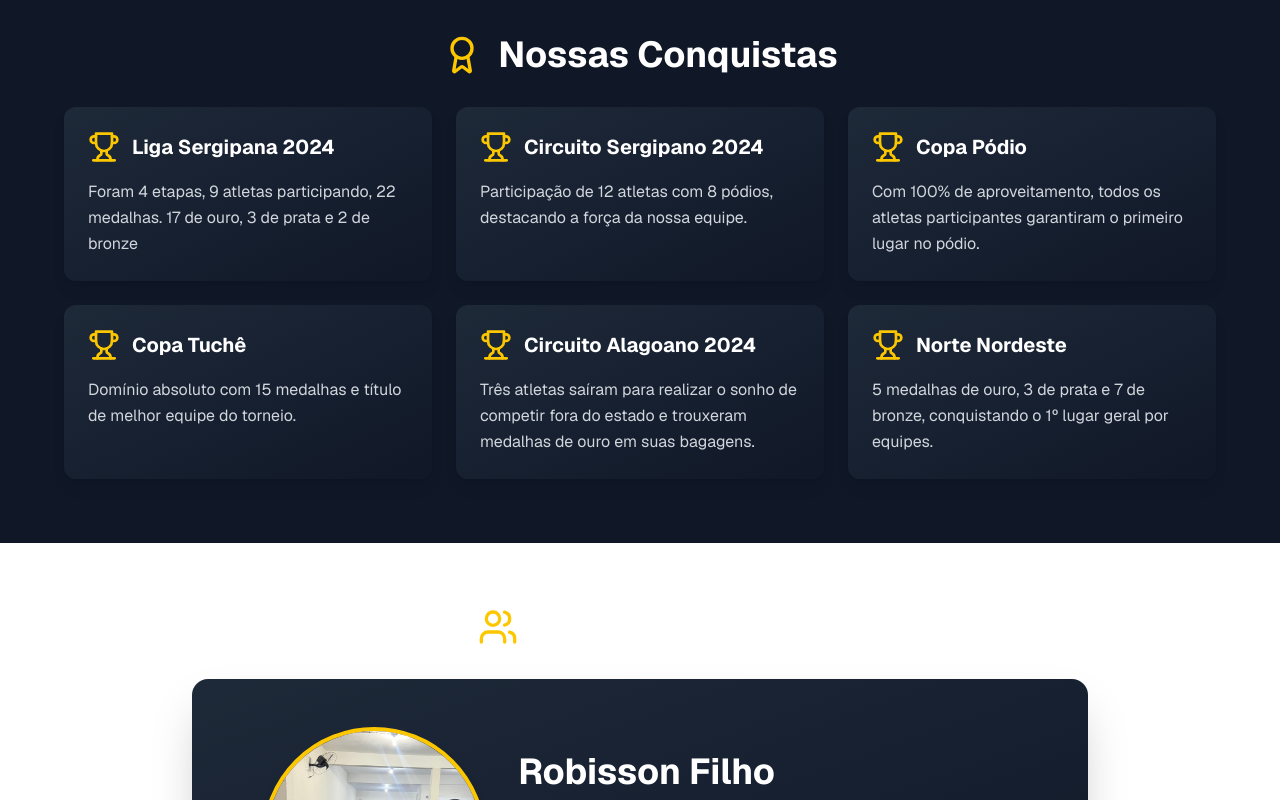
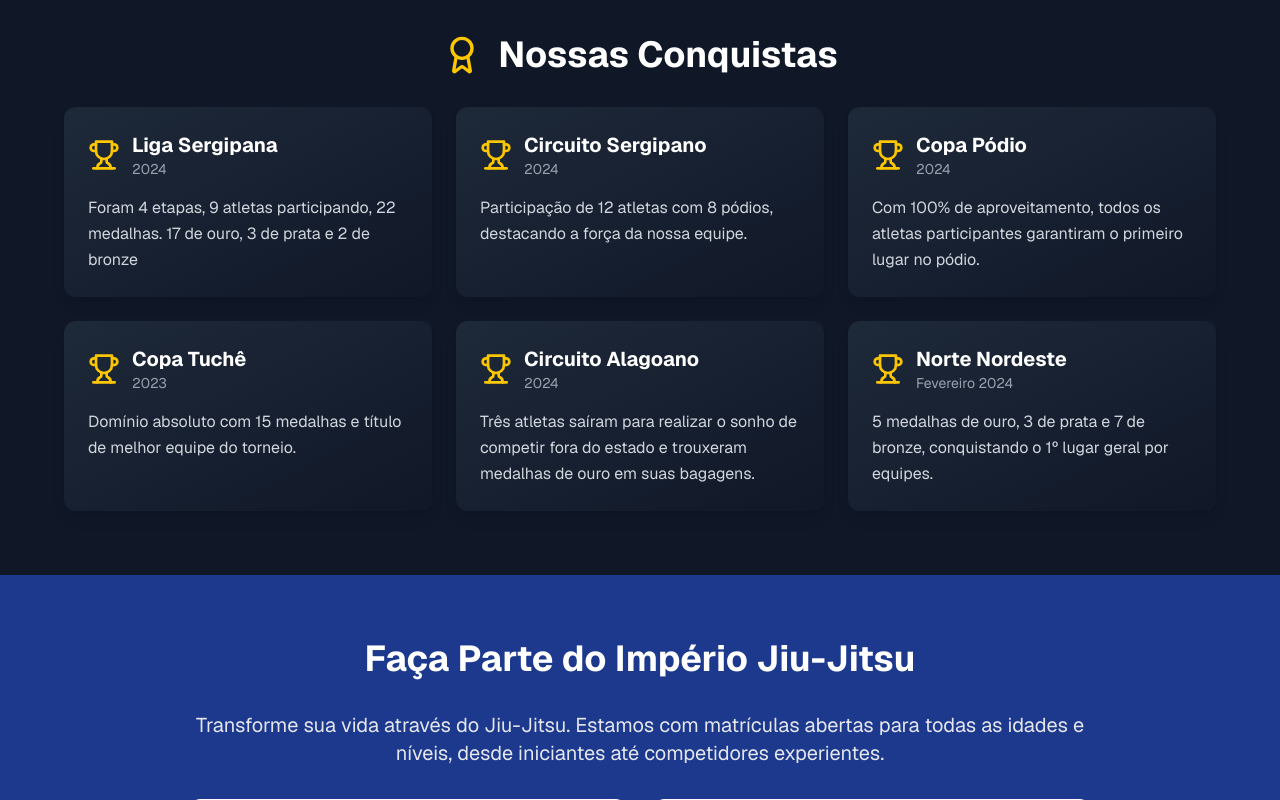
Before and after one commit to felpsouz/imperioBjj, a Next.js app: page / in a window 1280 px wide. Shown: the part 2060-2860 px from the top of the page. Built offline with nearby package versions, Linux system fonts and the light colour scheme.

Commit message:
atualização
cliente pediu para retirar carrossel, apenas commitei, se mudar de ideia não preciso refazer

```diff
--- a/src/app/page.tsx
+++ b/src/app/page.tsx
@@ -393,7 +393,9 @@ const Footer = () => {
   );
 };
 
+
 // Main App Component
+
 export default function ImperioJiuJitsuApp() {
   const [menuOpen, setMenuOpen] = useState(false);
 
@@ -433,36 +435,37 @@ export default function ImperioJiuJitsuApp() {
   // Dados das conquistas
   const achievements: Achievement[] = [
     {
-      title: "Liga Sergipana 2024",
-      //date: "Dezembro 2023",
+      title: "Liga Sergipana",
+      date: "2024",
       description: "Foram 4 etapas, 9 atletas participando, 22 medalhas. 17 de ouro, 3 de prata e 2 de bronze"
     },
     {
-      title: "Circuito Sergipano 2024",
-      //date: "Outubro 2023",
+      title: "Circuito Sergipano",
+      date: "2024",
       description: "Participação de 12 atletas com 8 pódios, destacando a força da nossa equipe."
     },
     {
       title: "Copa Pódio",
-      //date: "Julho 2023",
+      date: "2024",
       description: "Com 100% de aproveitamento, todos os atletas participantes garantiram o primeiro lugar no pódio."
     },
     {
       title: "Copa Tuchê",
-      //date: "Maio 2023",
+      date: "2023",
       description: "Domínio absoluto com 15 medalhas e título de melhor equipe do torneio."
     },
     {
-      title: "Circuito Alagoano 2024",
-      //date: "Abril 2023",
+      title: "Circuito Alagoano",
+      date: "2024",
       description: "Três atletas saíram para realizar o sonho de competir fora do estado e trouxeram medalhas de ouro em suas bagagens."
     },
     {
       title: "Norte Nordeste",
-      //date: "Fevereiro 2023,
+      date: "Fevereiro 2024",
       description: "5 medalhas de ouro, 3 de prata e 7 de bronze, conquistando o 1º lugar geral por equipes."
     }
   ];
+
 
   return (
     <div className="relative min-h-screen font-sans">
@@ -497,7 +500,8 @@ export default function ImperioJiuJitsuApp() {
           </div>
         </section>
 
-        {/* Athletes Section */}
+        {/*
+        Athletes Section
         <section id="atletas" className="px-4 py-16 sm:px-6 lg:px-8">
           <div className="max-w-6xl mx-auto">
             <h2 className="text-4xl font-bold mb-8 text-center text-white flex items-center justify-center">
@@ -507,6 +511,7 @@ export default function ImperioJiuJitsuApp() {
             <AthleteCarousel athletes={athletes} />
           </div>
         </section>
+        */}
 
         {/* Contact Section */}
         <ContactSection />
```
